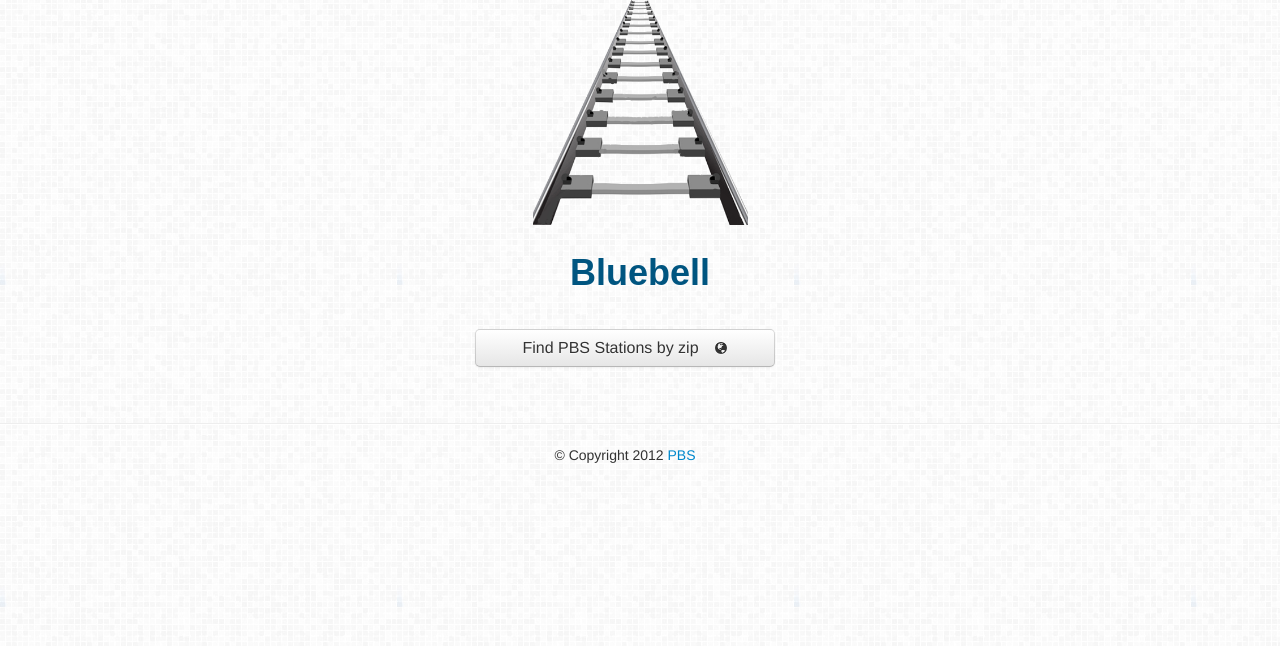
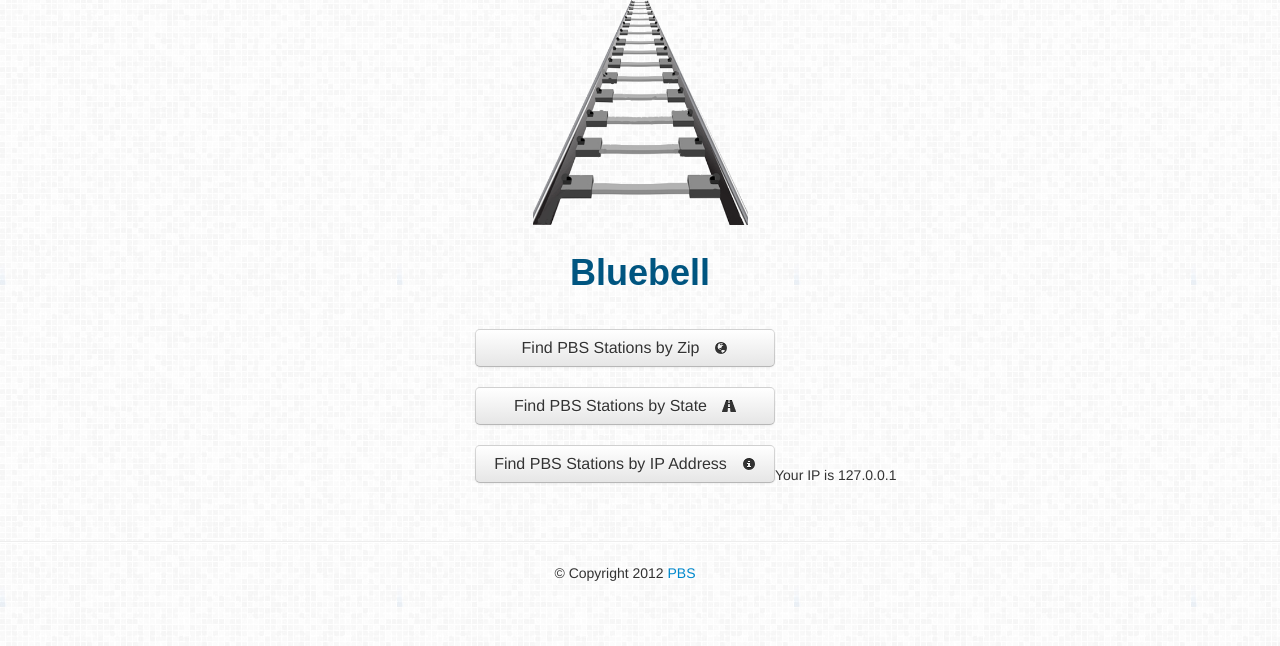
Before and after one commit to pbs/bluebell, a Django app: page / in a window 1280 px wide. Shown: the part 37-683 px from the top of the page. Run offline with Django 3.2, Linux system fonts and the light colour scheme; some libraries are stand-ins or nearby versions.

Commit message:
Added stations by state and ip

```diff
--- a/bluebell/consumer/templates/home.html
+++ b/bluebell/consumer/templates/home.html
@@ -13,7 +13,14 @@
 {% block content %}
     <div class="container">
         <div class="row offset3" style="padding:0 0 20px 60px;">
-            <a class="span3 btn btn-large" href="{% url station_by_zip %}">Find PBS Stations by zip<i style="margin-left: 15px;"class="icon-globe"></i></a>
+            <a class="span3 btn btn-large" href="{% url station_by_zip %}">Find PBS Stations by Zip<i style="margin-left: 15px;"class="icon-globe"></i></a>
+        </div>
+        <div class="row offset3" style="padding:0 0 20px 60px;">
+            <a class="span3 btn btn-large" href="{% url station_by_state %}">Find PBS Stations by State<i style="margin-left: 15px;"class="icon-road"></i></a>
+        </div>
+        <div class="row offset3" style="padding:0 0 20px 60px;">
+            <a class="span3 btn btn-large" href="{% url station_by_ip remote_addr %}">Find PBS Stations by IP Address<i style="margin-left: 15px;"class="icon-info-sign"></i></a><br>
+            Your IP is {{ remote_addr }}
         </div>
     </div>
 {% endblock %}
--- a/bluebell/consumer/templates/station_by_zip.html
+++ b/bluebell/consumer/templates/station_by_zip.html
@@ -14,6 +14,8 @@
         </form>
         {% if hiconf %}
         <div class="container" style="padding-top: 26px;">
+            <h1>Results for zipcode {{zipcode}}</h1>
+            <p></p>
             <h2>High Confidence Stations</h2>
                 <table class="table table-bordered table-striped">
                     <thead>
--- a/bluebell/consumer/urls.py
+++ b/bluebell/consumer/urls.py
@@ -5,7 +5,10 @@ urlpatterns = patterns('bluebell.consumer.views',
     url('^$', 'locator.home', name='home'),
     url('^test?/$', 'locator.test', name='test'),
     url('^station_by_zip/$', 'locator.station_by_zip', name='station_by_zip'),
+    url('^station_by_zip/(?P<zip>\d+)/$', 'locator.station_by_zip', name='station_by_zip'),
     url('^station_by_state/$', 'locator.station_by_state', name='station_by_state'),
+    url('^station_by_state/(?P<state>\w+)/$', 'locator.station_state', name='station_state'),
+    url('^station_by_ip/(?P<ip>[0-9\.]+)/$', 'locator.station_by_ip', name='station_by_ip'),
     url('^stations/(?P<station_id>\d+)/$', 'locator.view_station', name='view-station'),
     url('^listings/(?P<callsign>\w+)/$', 'tvss.listings', name='listings'),
     url('^program/(?P<program_id>\d+)/(?P<callsign>\w+)/$', 'tvss.view_program', name='view-program'),
--- a/bluebell/consumer/views/locator.py
+++ b/bluebell/consumer/views/locator.py
@@ -4,7 +4,7 @@ import json
 import urllib
 import datetime
 from django.conf import settings
-from django.shortcuts import render_to_response
+from django.shortcuts import render_to_response, redirect
 from django.template import RequestContext
 from django.http import HttpResponse, HttpResponseNotFound
 from dateutil import parser
@@ -20,22 +20,27 @@ from resty import client
 import requests
 
 def home(request):
-    return render_to_response('home.html', {})
+    context = {}
+    context['remote_addr'] = request.META.get('REMOTE_ADDR')
+    return render_to_response('home.html', context,
+        context_instance=RequestContext(request))
 
 def test(request):
     return render_to_response('test.html', {})
 
-def station_by_zip(request):
+def station_by_zip(request,zip=None):
     context = {}
-    if request.method == 'POST':
-        zipcode = request.POST.get('zipcode')
+    if request.method == 'POST' or zip:
+        if zip:
+            zipcode = zip
+        else:
+            zipcode = request.POST.get('zipcode')
         context['zipcode'] = zipcode
 
         #
         # http://services-qa.pbs.org/callsigns/zip/22202.json
         #
         callsign_url = settings.SODOR_ENDPOINT + 'callsigns/zip/' + zipcode + '.json'
-        context = {}
 
         data = requests.get(callsign_url)
         if data.status_code != 200:
@@ -127,7 +132,75 @@ def _get_id_from_url(url):
     return(url[url.rfind('/')+1:-5])
 
 def station_by_state(request):
-    return render_to_response('test.html')
+
+    # Get list of states
+    # http://services-qa.pbs.org/states.json/
+
+    list_of_states_url = settings.SODOR_ENDPOINT + 'states.json'
+    context = {}
+
+    data = requests.get(list_of_states_url)
+    if data.status_code == 200:
+        context['states'] = data.json['$items']
+
+    return render_to_response(
+        'station_by_state.html',
+        context,
+        context_instance=RequestContext(request)
+    )
+
+def station_state(request,state):
+
+    # Get list of stations in a state
+    # http://services-qa.pbs.org/stations/state/AL.json
+
+    list_of_stations_url = settings.SODOR_ENDPOINT + 'stations/state/' + state + '.json'
+    context = {}
+
+    data = requests.get(list_of_stations_url)
+    if data.status_code == 200:
+        jd = data.json['$items']
+        station_list = []
+        for s in jd:
+            station = {}
+            station['name'] = s['$links'][0]['common_name']
+            station['id'] = _get_id_from_url(s['$links'][0]['$self'])
+            station['city'] = s['$links'][0]['mailing_city']
+            station['state'] = s['$links'][0]['mailing_state']
+            station['short_name'] = s['$links'][0]['short_common_name']
+            for cs in s['$links'][0]['$links']:
+                if cs['$relationship'] == 'flagship':
+                    station['flagship_callsign'] = cs['callsign']
+            station_list.append(station)
+
+        context['station_list'] = station_list
+
+    context['statex'] = state
+    return render_to_response(
+        'station_by_state2.html',
+        context,
+        context_instance=RequestContext(request)
+    )
+
+def station_by_ip(request, ip):
+
+    # Get zip for this ip
+    # http://services-qa.pbs.org/zipcodes/ip/138.88.141.44.json
+
+    list_of_zips_url = settings.SODOR_ENDPOINT + 'zipcodes/ip/' + ip + '.json'
+    context = {}
+    zipcode = None
+    print list_of_zips_url
+    data = requests.get(list_of_zips_url)
+    if data.status_code == 200:
+        print data.json
+        zipcode = data.json['$items'][0]['zipcode']
+
+    if not zipcode:
+        return HttpResponseNotFound()
+
+    return redirect('station_by_zip', zip=zipcode)
+
 
 def zipcode_listings(request):
     context = {}
```
Also changed, not shown: bluebell/consumer/templates/station_by_state.html (added, +13 -0 lines), bluebell/consumer/templates/station_by_state2.html (added, +26 -0 lines).
